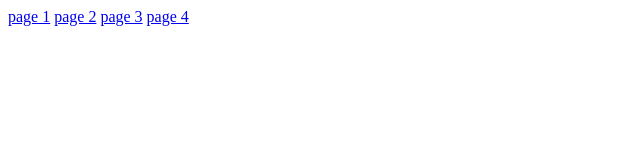
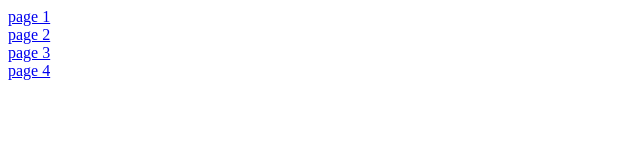
Before and after one commit to Okanlawon11/youtube-project, a plain HTML site: page index.html in a window 1280 px wide. Shown: the whole page, without its empty margins (0-640 px from the left). Drawn offline with Linux system fonts and the light colour scheme.

Commit message:
add element to index

```diff
--- a/index.html
+++ b/index.html
@@ -6,10 +6,10 @@
   <title>Document</title>
 </head>
 <body>
-  <a href="flexbox.html">page 1</a>
-  <a href="grid.html">page 2</a>
-  <a href="position.html">page 3</a>
-  <a href="youtube.html">page 4</a>
+  <a href="flexbox.html">page 1</a> <br>
+  <a href="grid.html">page 2</a> <br>
+  <a href="position.html">page 3</a> <br>
+  <a href="youtube.html">page 4</a> <br>
 
 </body>
 </html>
```
